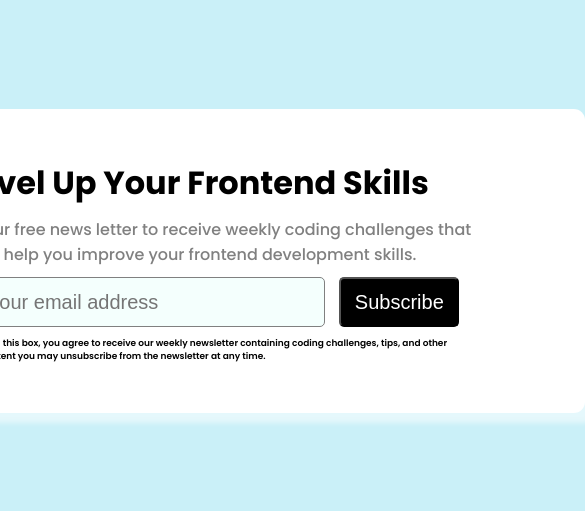
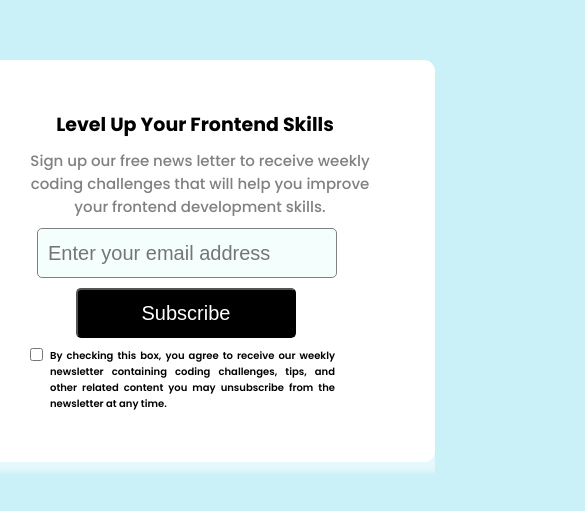
Before and after one commit to Ghazali-Sufi/newsletter-card-component, a website: page index.html in a window 390 px wide. Shown: the part 161-672 px from the top of the page, 585 px wide, since content can reach past the window. Drawn offline with Linux system fonts and the light colour scheme.

Commit message:
Add responsive design for improved layout on different screen sizes

```diff
--- a/index.scss
+++ b/index.scss
@@ -16,29 +16,63 @@ body {
   justify-content: center;
   align-items: center;
   height: 100vh;
+
   .card {
     background-color: white;
     width: 50rem;
     border-radius: 0.7rem;
     box-shadow: 10px 10px 5px 0px rgba(255, 255, 255, 0.5);
 
+    @media (max-width: 768px) {
+      width: 40rem;
+    }
+
+    @media (max-width: 640px){
+      width: 30rem;
+    }
+
     &__content {
       padding: 50px 100px;
-      // text-align: center;
+      text-align: center;
 
       .card__title, .card__text {
         margin-bottom: 10px;
         text-align: center;
       }
+      .card__title {
+        font-size: 25px;
+        @media (max-width: 768px) {
+          font-size: 26px;
+        }
+        @media (max-width: 640px) {
+          font-size: 19px;
+        }
+      }
       .card__text{
         font-weight: 500;
         color: grey;
         width: 580px;
+
+        @media (max-width: 768px) {
+          width: 440px;
+        }
+        @media (max-width: 640px) {
+          width: 360px;
+          margin-left: -35px;
+          font-size: 15px;
+        }
       }
 
       .agreement {
         display: flex;
-        margin-left: 20px;
+        margin-left: 25px;
+
+        @media (max-width: 768px) {
+          margin-left: 10px;
+        }
+        @media (max-width: 640px) {
+          margin-left: -25px;
+        }
 
         input{
           position: absolute;
@@ -48,12 +82,21 @@ body {
           font-size: 9px;
           margin-left: 20px;
           font-weight: 600;
-          width: 530px;
+          width: 506px;
+          text-align: justify;
+
+          @media (max-width: 768px) {
+            font-size: 10px;
+            margin-left: 20px;
+            width: 380px;
+            // text-align: left;
+          }
         }
       }
 
       .card__form {
         margin-bottom: 10px;
+        margin-left: -18px;
           .card__input{
             width: 400px;
             height: 50px;
@@ -63,7 +106,11 @@ body {
             border: 1px solid gray;
             background-color: #F4FFFD;
             margin-right: 10px;
-            margin-left: 20px;
+
+            @media (max-width: 640px) {
+              width: 300px;
+              margin-right: 0px;
+            }
           }
          .card__button {
           height: 50px;
@@ -73,6 +120,11 @@ body {
           color: white;
           font-size: 20px;
           cursor: pointer;
+
+          @media (max-width: 768px) {
+            width: 220px;
+            margin-top: 10px;
+          }
          }
       }
     }
```
Also changed, not shown: css/index.css, index.css, 1 other file.
